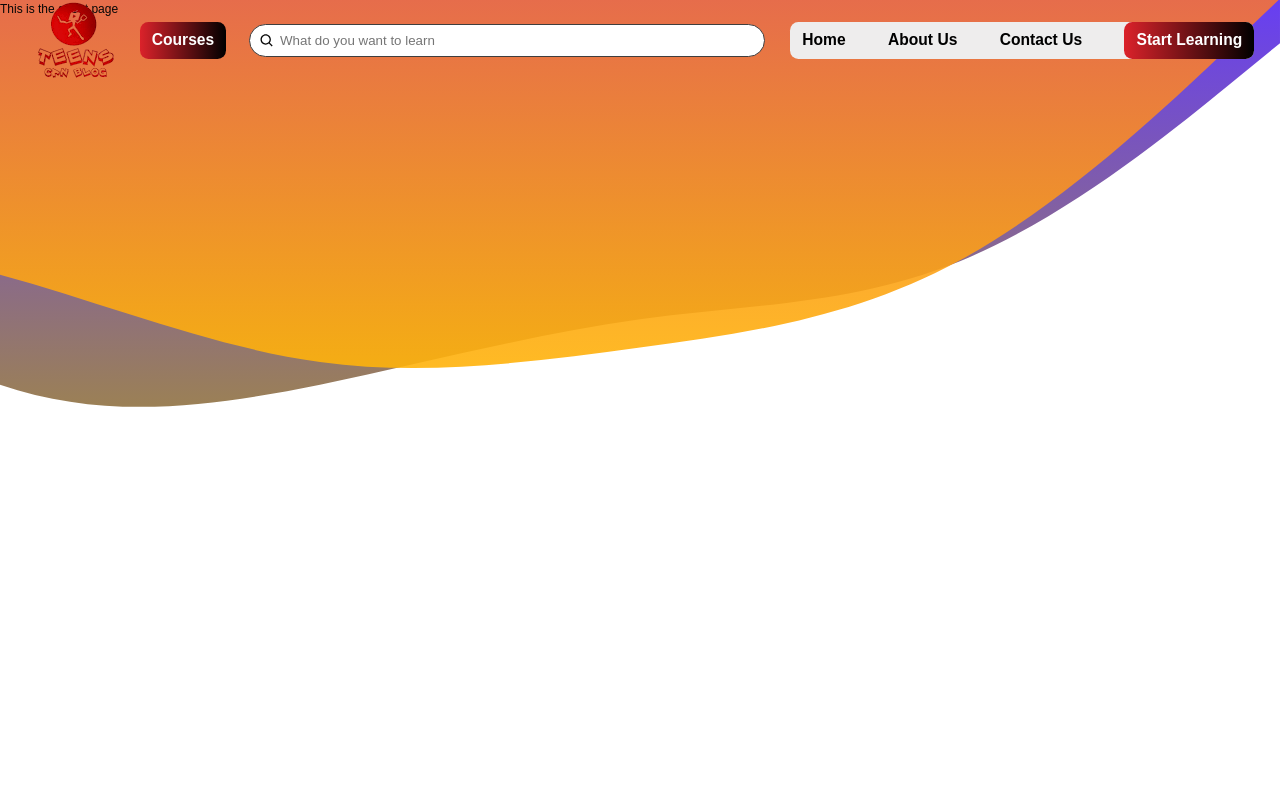
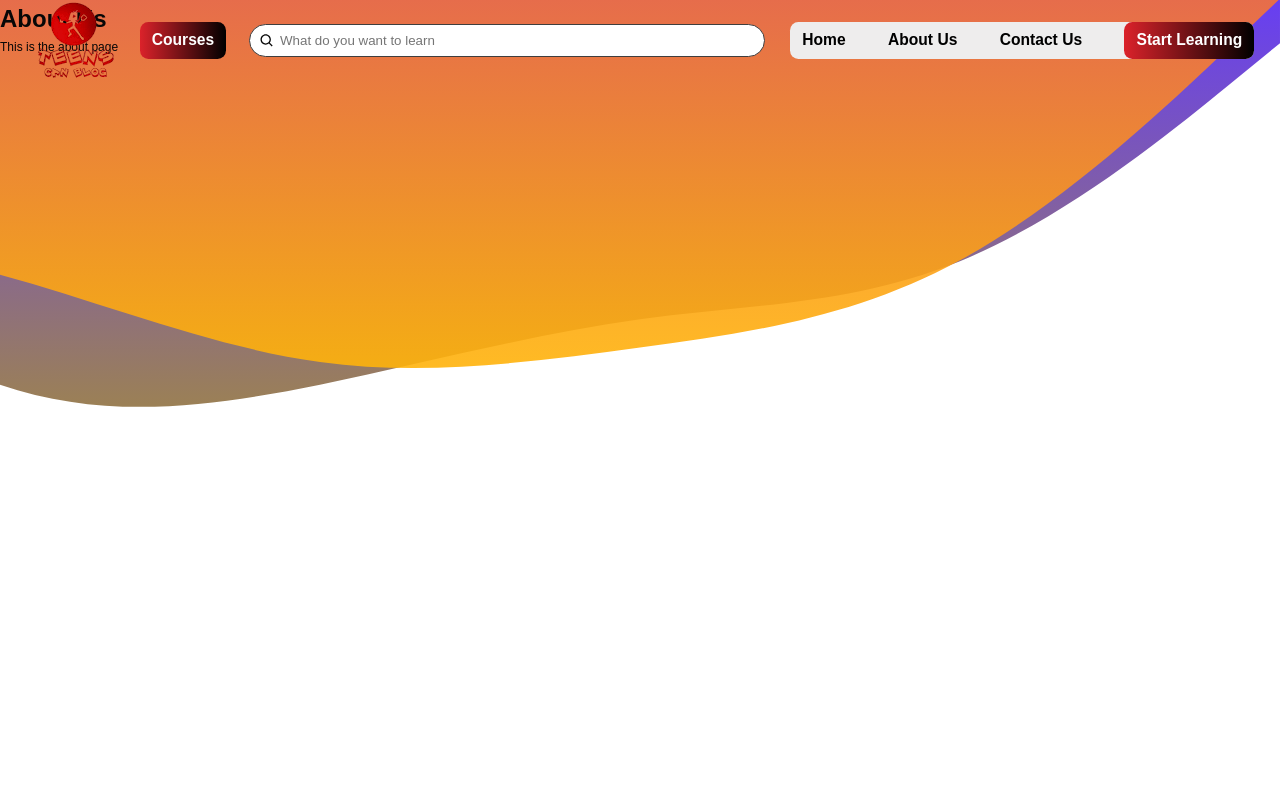
Before and after one commit to Niscolinx/teenscan, a React (Create React App) app: page /about in a window 1280 px wide. Shown: the top 800 px of the page. Built offline with nearby package versions, Linux system fonts and the light colour scheme; what react-router-last-location would draw is missing.

Commit message:
working on about

```diff
--- a/src/views/About.tsx
+++ b/src/views/About.tsx
@@ -1,5 +1,10 @@
 const About = () => {
-    return <div className='about'>This is the about page</div>
+    return <div className='about'>
+
+        <h1>About Us</h1>
+        This is the about page
+
+        </div>
 }
 
 export default About
```
